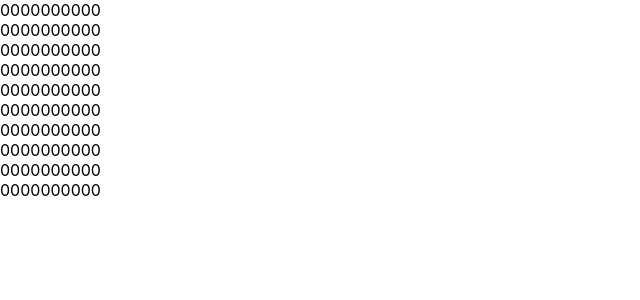
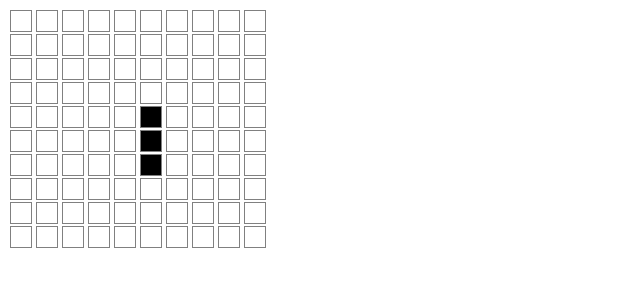
Before and after one commit to tony-blackie/game-of-life, a React (Create React App) app: page / in a window 1280 px wide. Shown: the top 300 px of the page, without its empty margins (0-640 px from the left). Built offline with nearby package versions, Linux system fonts and the light colour scheme.

Commit message:
add very basic styling

```diff
--- a/package.json
+++ b/package.json
@@ -10,6 +10,7 @@
         "@types/node": "^12.0.0",
         "@types/react": "^17.0.0",
         "@types/react-dom": "^17.0.0",
+        "classnames": "^2.3.1",
         "node-sass": "4.14.1",
         "react": "^17.0.2",
         "react-dom": "^17.0.2",
--- a/src/Cell/Cell.tsx
+++ b/src/Cell/Cell.tsx
@@ -1,4 +1,7 @@
 import React from 'react';
+import cn from 'classnames';
+
+import './cell.scss';
 
 interface Props {
     isAlive: boolean;
@@ -7,7 +10,13 @@ interface Props {
 }
 
 const CellComponent: React.FC<Props> = ({ isAlive, x, y }) => {
-    return <div>{isAlive ? 1 : 0}</div>;
+    return (
+        <div
+            className={cn('cell', {
+                'is-active': isAlive,
+            })}
+        />
+    );
 };
 
 export default CellComponent;
--- /dev/null
+++ b/src/Cell/cell.scss
@@ -0,0 +1,10 @@
+.cell {
+    width: 20px;
+    height: 20px;
+    margin: 2px;
+    border: 1px solid grey;
+
+    &.is-active {
+        background: black;
+    }
+}
--- a/src/Field/utils.ts
+++ b/src/Field/utils.ts
@@ -11,20 +11,20 @@ export const createField = (width: number, height: number) => {
 
     // TODO: Remove testing code
 
-    // result[5][4] = {
-    //     ...result[5][4],
-    //     isAlive: true,
-    // };
+    result[5][4] = {
+        ...result[5][4],
+        isAlive: true,
+    };
 
-    // result[5][5] = {
-    //     ...result[5][5],
-    //     isAlive: true,
-    // };
+    result[5][5] = {
+        ...result[5][5],
+        isAlive: true,
+    };
 
-    // result[5][6] = {
-    //     ...result[5][6],
-    //     isAlive: true,
-    // };
+    result[5][6] = {
+        ...result[5][6],
+        isAlive: true,
+    };
 
     return result;
 };
```
Also changed, not shown: src/index.tsx (+4 -5 lines), src/logo.svg (deleted), 1 other file (tests, documents, lock files or other folders).
